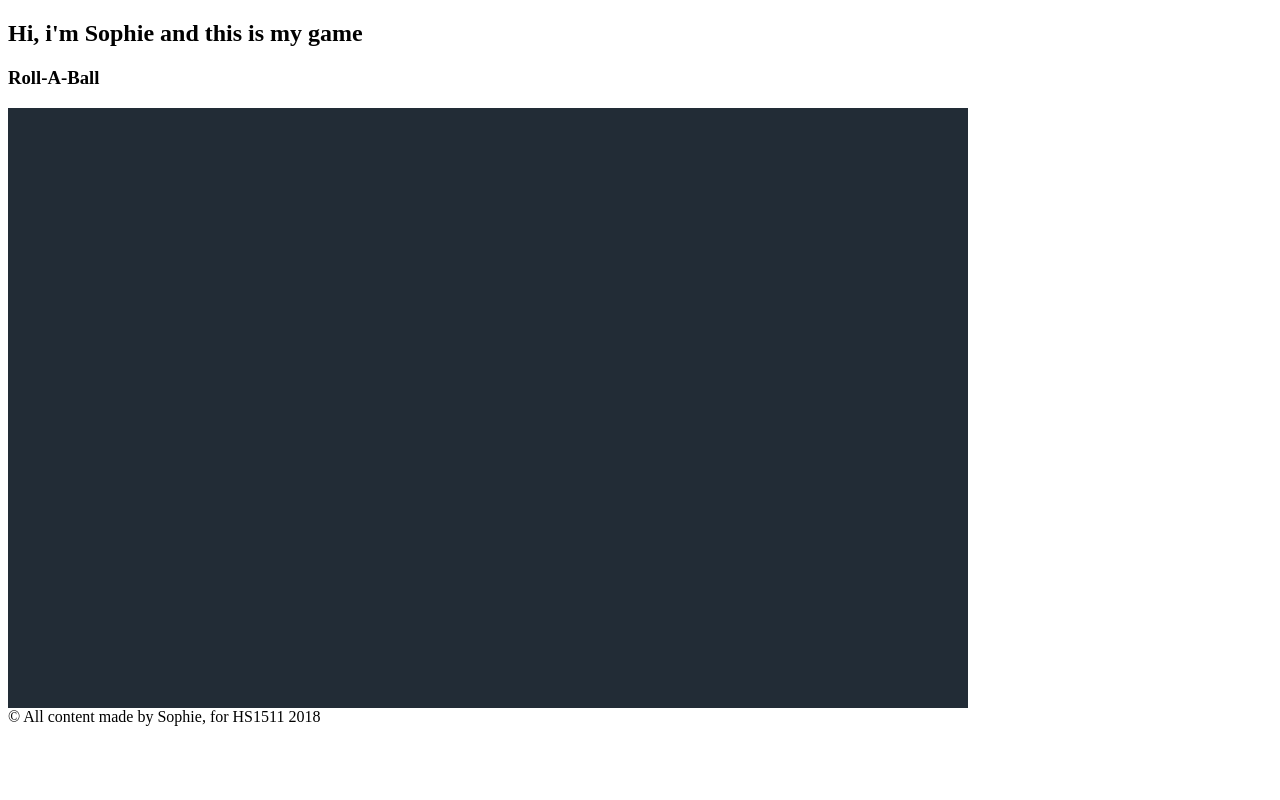
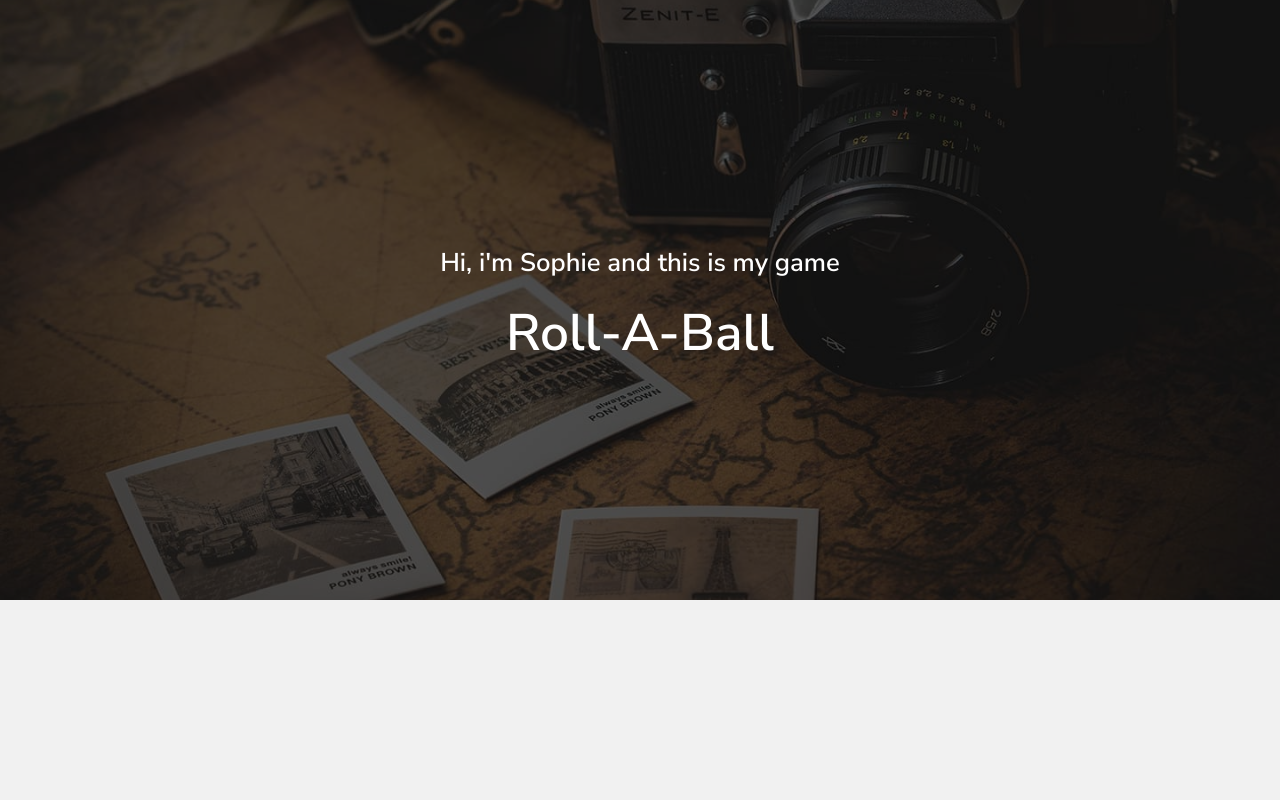
Before and after one commit to swacky/rollaball, a plain HTML site: page index.html in a window 1280 px wide. Shown: the top 800 px of the page. Drawn offline with Linux system fonts and the light colour scheme; no server answers.

Commit message:
test game with proper css

```diff
--- a/index.html
+++ b/index.html
@@ -5,7 +5,7 @@
     <meta charset="utf-8">
     <meta http-equiv="Content-Type" content="text/html; charset=utf-8">
     <title>Roll-A-Ball</title>
-    <script src="Build/UnityLoader.js"></script>
+    <link rel="stylesheet" href="assets/css/main.css" />
     <script>
       var gameInstance = UnityLoader.instantiate("gameContainer", "Build/Documents.json");
     </script>
@@ -22,10 +22,8 @@
 								<h1>Roll-A-Ball</h1>
 							</div>
 						</section>
-
 					<!-- Game -->
 					<div id="gameContainer" style="width: 960px; height: 600px; margin: auto"></div>
-
 					<!-- Footer -->
 						<footer id="footer">
 							<div class="copyright">
```
